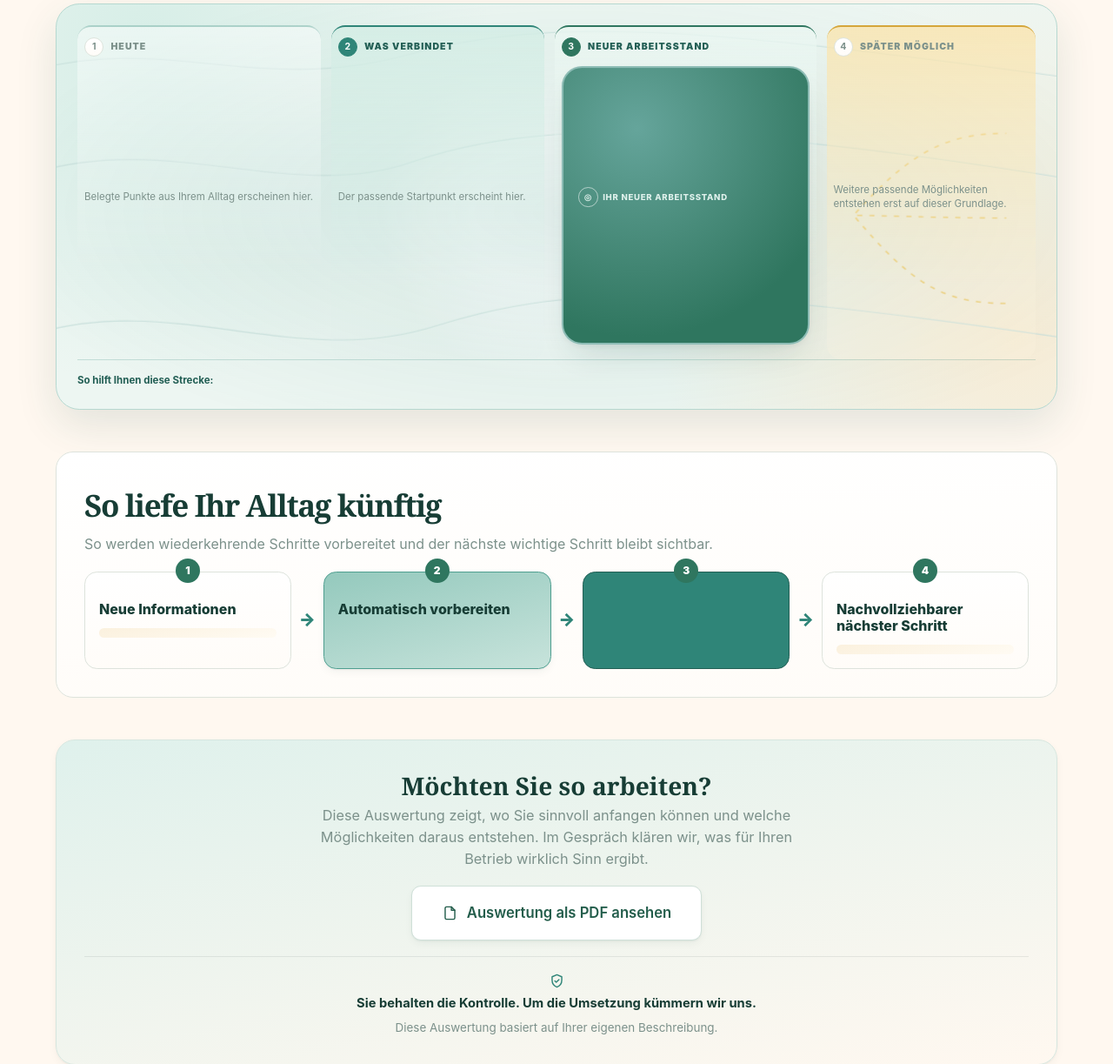
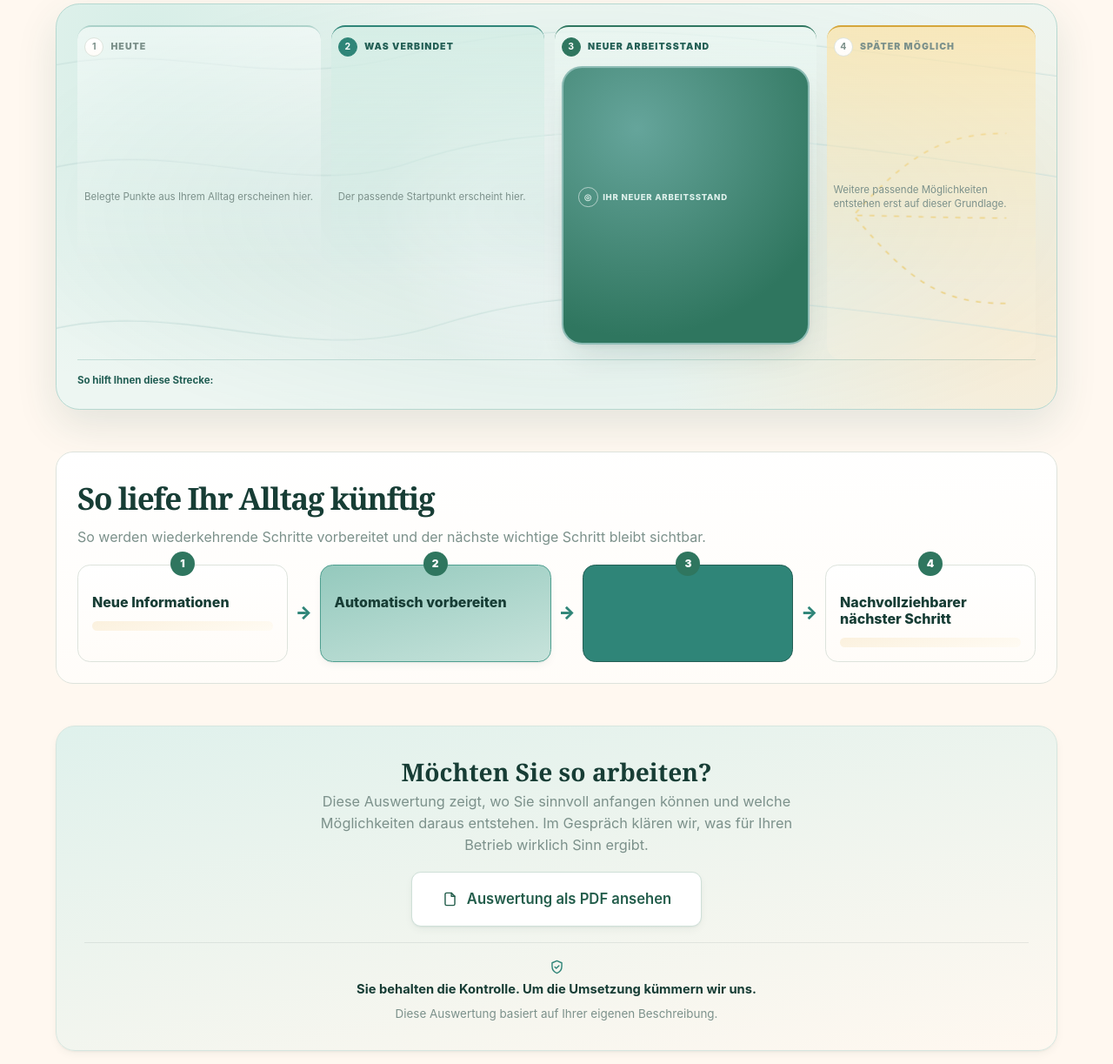
Before and after one commit to deryasarikaya/AI-Start-Map, a FastAPI app: template app/templates/results_v1.html in a window 1280 px wide. Shown: the part 530-1753 px from the top of the page at 87% size. Run offline with FastAPI, Linux system fonts and the light colour scheme; the template is opened without the code that fills it, so the values that code supplies are empty.

Commit message:
Normalize section box spacing

```diff
--- a/app/static/results-final.css
+++ b/app/static/results-final.css
@@ -117,7 +117,7 @@
 @keyframes map-later-flow { to { stroke-dashoffset: -48; } }
 
 /* Alter Claude-Alltagsflow: eine verbundene Strecke, nicht Kartenraster. */
-.operating-section--final { padding: clamp(1.25rem, 3vw, 2rem); border: 1px solid var(--linie); border-radius: var(--radius-card); background: var(--flaeche-karte); }
+.operating-section--final { padding: 1.5rem; border: 1px solid var(--linie); border-radius: var(--radius-card); background: var(--flaeche-karte); }
 .operating-section__intro { margin-inline: 0; text-align: left; }
 .operating-section__intro h2 { margin-inline: 0; }
 .everyday-flow { display: grid; grid-template-columns: minmax(0, 1fr) auto minmax(0, 1.1fr) auto minmax(0, 1fr) auto minmax(0, 1fr); gap: .55rem; align-items: stretch; }
@@ -146,7 +146,7 @@
 .responsibility-split__system li::before { position: absolute; left: 0; color: var(--teal); content: "✓"; font-weight: 900; }
 .responsibility-split__human li::before { position: absolute; left: 0; color: var(--text-warning); content: "○"; font-weight: 900; }
 .customer-boundaries { padding: 1.5rem; border: 1px solid var(--rand-sand); border-radius: var(--radius-card); background: var(--flaeche-sand); }
-.customer-boundaries .section-intro { margin-bottom: 1rem; }
+.customer-boundaries .section-intro { margin-bottom: 1.2rem; }
 .customer-boundaries h2 { max-width: none; font-size: 25px; white-space: normal; }
 .customer-boundaries__list { display: grid; gap: .95rem; }
 .customer-boundaries__list article { display: grid; grid-template-columns: 1.3rem 1fr; gap: .75rem; max-width: 58rem; }
```
